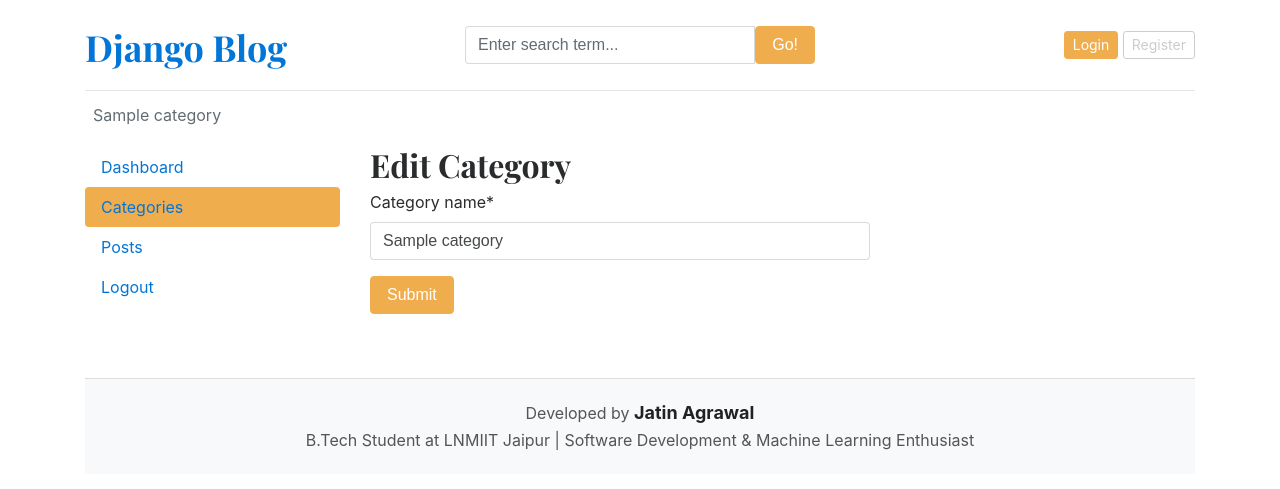
After one commit to jatin-agrawal17/blog-website, a Django app: page /dashboard/categories/edit/1/ in a window 1280 px wide. The commit adds this page. Shown: the top 489 px of the page. Run offline with Django 5.2, Linux system fonts and the light colour scheme; tables that the repository leaves empty hold one stand-in row (values such as "Sample post"); some libraries are stand-ins or nearby versions.

Commit message:
edit and delete category

```diff
--- a/blog_main/blog_main/settings.py
+++ b/blog_main/blog_main/settings.py
@@ -114,7 +114,7 @@ AUTH_PASSWORD_VALIDATORS = [
 
 LANGUAGE_CODE = "en-us"
 
-TIME_ZONE = "UTC"
+TIME_ZONE = "Asia/Kolkata"
 
 USE_I18N = True
 
--- a/blog_main/dashboards/urls.py
+++ b/blog_main/dashboards/urls.py
@@ -6,4 +6,6 @@ urlpatterns = [
     path("", views.dashboard, name = 'dashboard'),
     path("categories/", views.categories, name = 'categories'),
     path("categories/add/", views.add_category, name = 'add_category'),
+    path("categories/edit/<int:pk>/", views.edit_category, name = 'edit_category'),
+    path("categories/delete/<int:pk>/", views.delete_category, name = 'delete_category'),
 ]
--- a/blog_main/dashboards/views.py
+++ b/blog_main/dashboards/views.py
@@ -1,4 +1,4 @@
-from django.shortcuts import render,redirect
+from django.shortcuts import render,redirect,get_object_or_404
 from blogs.models import Category,Blog
 from django.contrib.auth.decorators import login_required
 from django.http import HttpResponseForbidden
@@ -41,3 +41,23 @@ def add_category(request):
         'form':form
     }
     return render(request, 'dashboard/add_category.html', context)
+
+
+def edit_category(request,pk):
+    category = get_object_or_404(Category, pk = pk)
+    if request.method == 'POST':
+        form = CategoryForm(request.POST,instance=category)
+        if form.is_valid():
+            form.save()
+            return redirect('categories')
+    form = CategoryForm(instance=category)
+    context = {
+        'form':form,
+        'category':category,
+    }
+    return render(request, 'dashboard/edit_category.html', context)
+
+def delete_category(request,pk):
+    category = get_object_or_404(Category,pk =pk)
+    category.delete()
+    return redirect('categories')
--- a/blog_main/templates/dashboard/categories.html
+++ b/blog_main/templates/dashboard/categories.html
@@ -29,9 +29,9 @@
                 <td>{{cat.created_at}}</td>
                 <td>{{cat.updated_at}}</td>
                 <td>
-                    <a href=""><i class='fa fa-edit text-success'></i></a>
+                    <a href="{% url 'edit_category' cat.id %}"><i class='fa fa-edit text-success'></i></a>
                     &emsp;
-                    <a href=""><i class='fa fa-trash text-danger'></i></a>
+                    <a href="{% url 'delete_category' cat.id %}"><i class='fa fa-trash text-danger'></i></a>
                     &emsp;
                 </td>
                 </tr>
--- /dev/null
+++ b/blog_main/templates/dashboard/edit_category.html
@@ -0,0 +1,21 @@
+{% extends "base.html" %}
+
+{% block content %}
+{% load crispy_forms_tags %}
+<div class="row">
+
+    {% include "dashboard/sidebar.html" %}
+
+
+    <div class="col-md-9">
+        <h2>Edit Category</h2>
+        <form action="{% url 'edit_category' category.id %}" method = 'POST' style='width:500px;'>
+            {% csrf_token %}
+            {{form | crispy}}
+            <button type='submit' class='btn btn-warning'>Submit</button>
+        </form>
+        <br>
+    </div>
+
+</div>
+{% endblock %}
```
